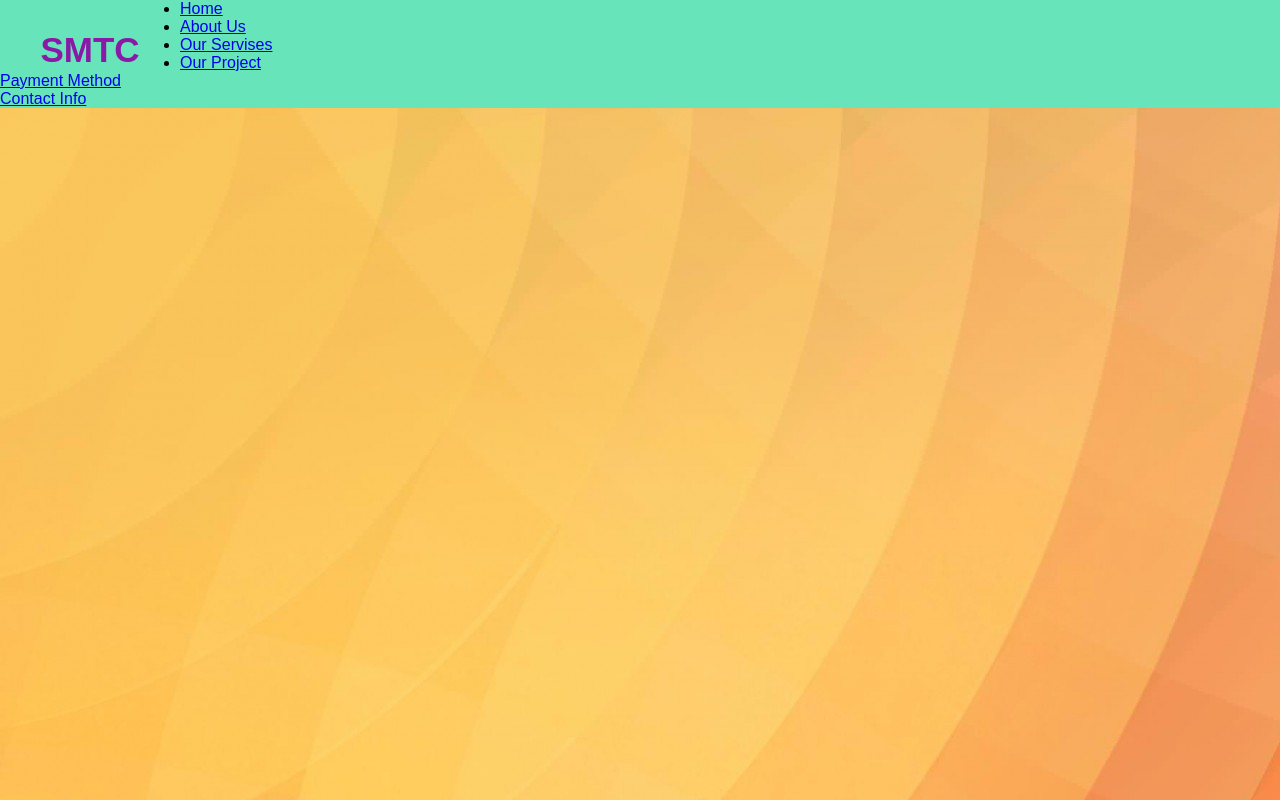
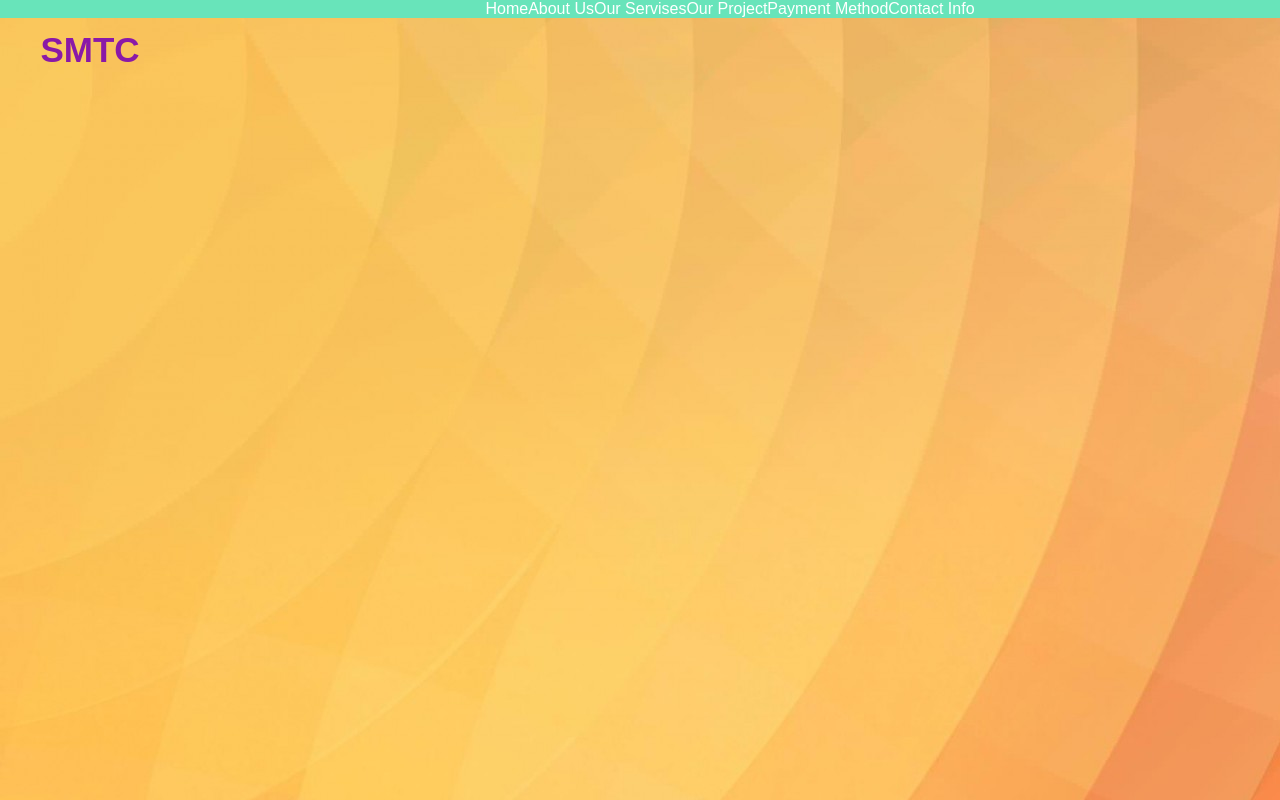
Before and after one commit to Anik-dev/navpractice, a plain HTML site: page page2.html in a window 1280 px wide. Drawn offline with Linux system fonts and the light colour scheme.

Commit message:
Update page2.css

```diff
--- a/page2.css
+++ b/page2.css
@@ -24,3 +24,17 @@ body {
     text-decoration: none;
     color: rgb(138, 25, 167);
 }
+nav {
+    text-align: center;
+}
+nav ul {
+    display: inline-flex;
+    list-style: none;
+}
+nav ul li {
+
+}
+nav ul li a {
+    text-decoration: none;
+    color: #fff;
+}
```
